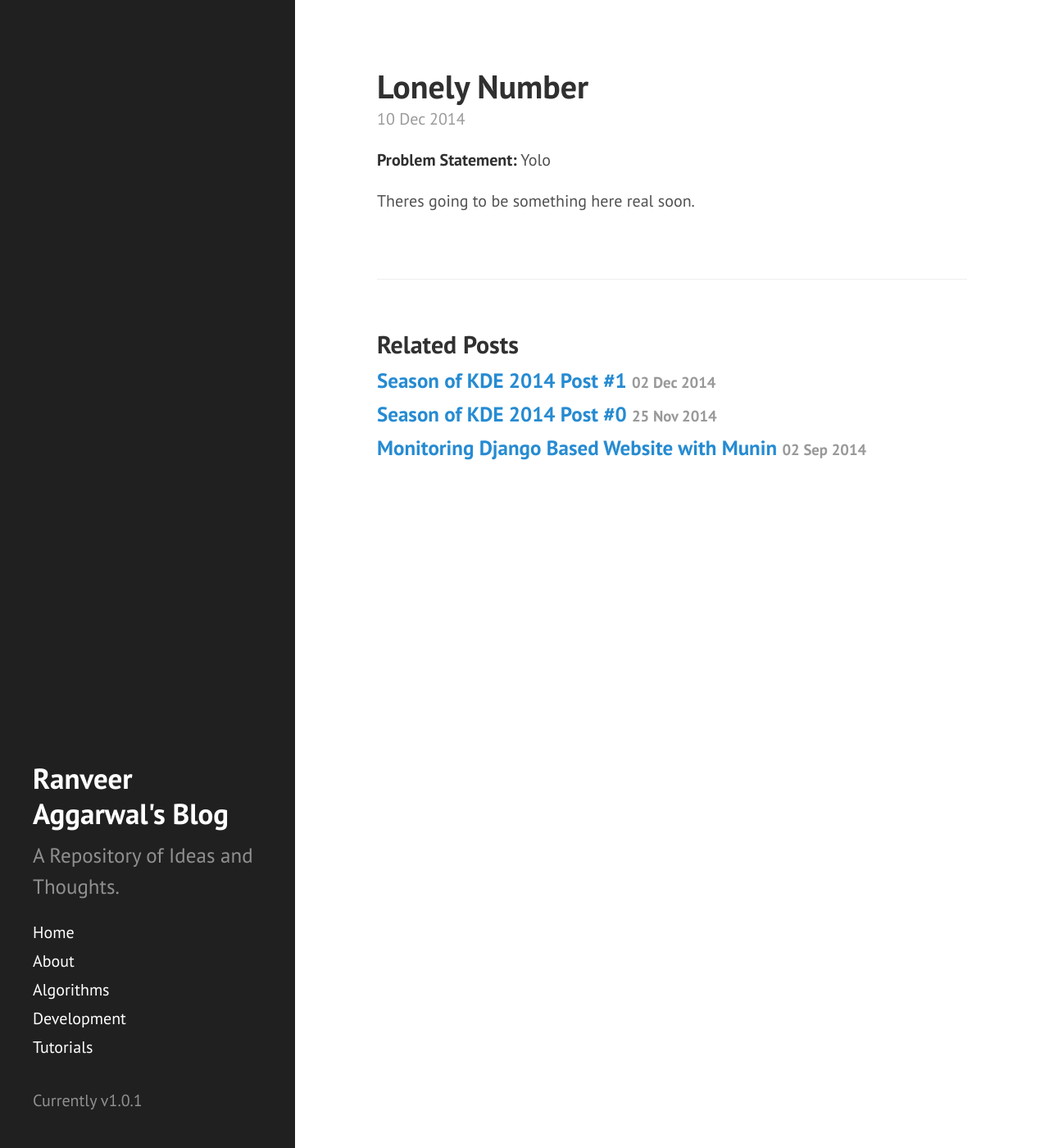
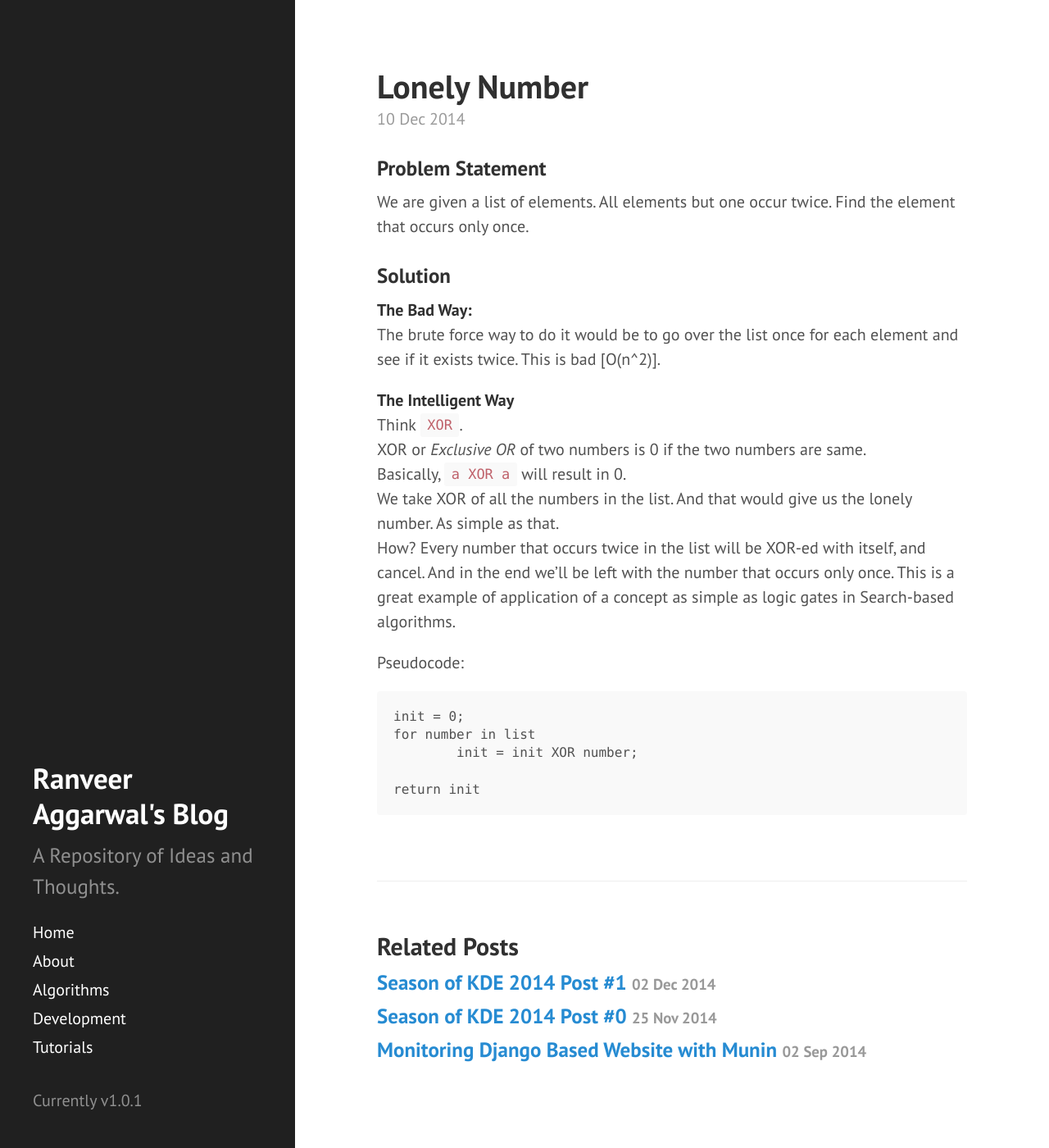
Before and after one commit to dscodebook/ranveeraggarwal.github.io, a Jekyll site: the page built from posts/algorithms/_posts/search/2014-12-10-lonely-number.markdown, in a window 1280 px wide and 1400 px high. Shown: the whole window at 82% size. Built offline with Jekyll 4.4.1, drawn with Linux system fonts in a browser that asks for light colours; Markdown is read by kramdown in place of the engine named in the settings.

Commit message:
lonely num

```diff
--- a/posts/algorithms/_posts/search/2014-12-10-lonely-number.markdown
+++ b/posts/algorithms/_posts/search/2014-12-10-lonely-number.markdown
@@ -5,7 +5,24 @@ category: algorithms
 alcat: search
 ---
 
-**Problem Statement:** Yolo
+###Problem Statement
+We are given a list of elements. All elements but one occur twice. Find the element that occurs only once.
 
+###Solution
+**The Bad Way:**
+The brute force way to do it would be to go over the list once for each element and see if it exists twice. This is bad [O(n^2)].
 
-Theres going to be something here real soon.
+**The Intelligent Way**
+Think `XOR`.
+XOR or *Exclusive OR* of two numbers is 0 if the two numbers are same.
+Basically, `a XOR a` will result in 0.
+We take XOR of all the numbers in the list. And that would give us the lonely number. As simple as that.
+How? Every number that occurs twice in the list will be XOR-ed with itself, and cancel. And in the end we'll be left with the number that occurs only once. This is a great example of application of a concept as simple as logic gates in Search-based algorithms.
+
+Pseudocode:
+
+	init = 0;
+	for number in list
+		init = init XOR number;
+
+	return init
```
